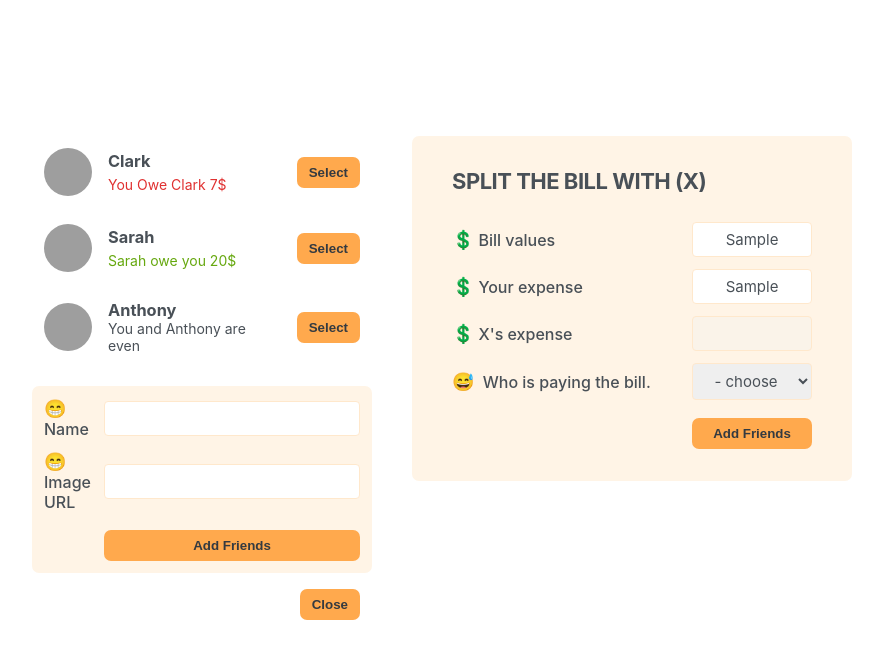
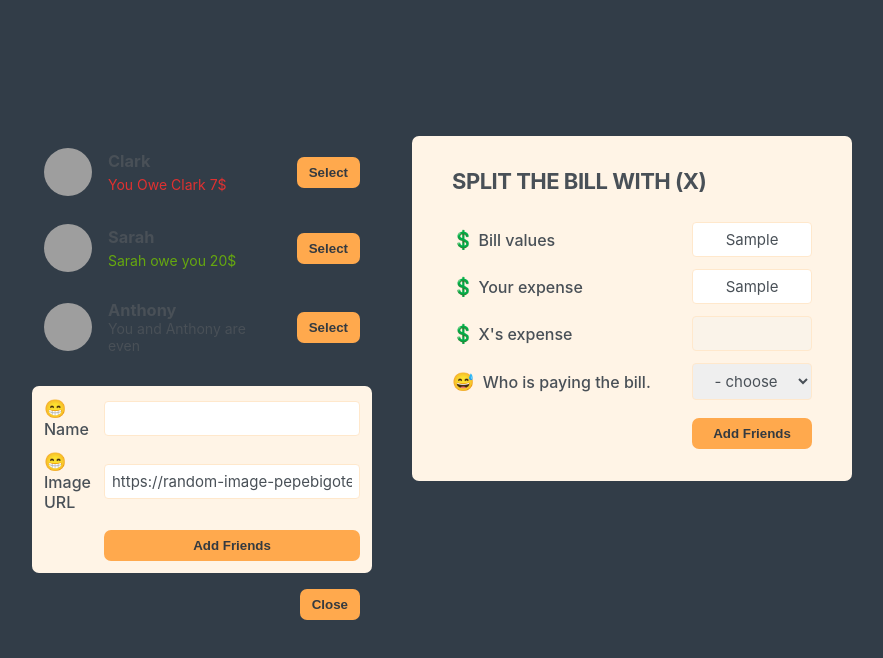
Before and after one commit to psn-react/eat-n-split, a React (Create React App) app: page / in a window 1280 px wide. Both pictures are taken after typing "Sample", "Sample" into the empty fields and a click on the button "Add Friend". Shown: the top 658 px of the page, without its empty margins (198-1081 px from the left). Built offline with nearby package versions, Linux system fonts and the light colour scheme; grey boxes are pictures that could not be loaded.

Commit message:
U-7 51:20 mins

```diff
--- a/src/App.js
+++ b/src/App.js
@@ -30,22 +30,27 @@ function Button({ children, onClick }) {
 }
 
 export default function App() {
+
+  const [friends, setFriends ]= useState(initialFriends);
   const [toggleList, setToggleList] = useState(false);
 
+
+
   function handleToggleShowFriend() {
-    setToggleList((toggle) => !toggle);
+    setToggleList((toggle) => !toggle)
+  }
+
+  function handleAddFriend (newFriend){
+    setFriends(friends => [...friends,newFriend]);
+    setToggleList(false)
   }
 
   return (
     <div className="app">
       <div className="sidebar">
-        <Friends />
-        {toggleList && <AddFriendForm />}
-        {/* {toggleList ? (
-          <Button>Close</Button>
-        ) : (
-          <Button onClick={handleToggleShowFriend}>Add Friend</Button>
-        )} */}
+        <Friends friends={friends}/>
+        {toggleList && <AddFriendForm onAddFriend={handleAddFriend} />}
+
         <Button onClick={handleToggleShowFriend}>
           {toggleList ? "Close" : "Add Friend"}
         </Button>
@@ -56,8 +61,7 @@ export default function App() {
   );
 }
 
-function Friends() {
-  const friends = initialFriends;
+function Friends({friends}) {
 
   return (
     <ul>
@@ -95,13 +99,36 @@ function Friend({ friend }) {
   );
 }
 
-function AddFriendForm() {
+function AddFriendForm({onAddFriend}) {
+  const [name, setName] = useState("");
+  const [image, setImage] = useState("https://random-image-pepebigotes.vercel.app/api/random-image");
+
+  function handleSubmit(e){
+    e.preventDefault();
+
+    if(!name || !image) return;
+
+    const id = crypto.randomUUID();
+    const newFriend = {
+      name,
+      image: `${image}?=${id}`,
+      balance:0,
+    }
+
+    onAddFriend(newFriend);
+
+    setName('');
+    setImage('https://random-image-pepebigotes.vercel.app/api/random-image');
+
+  }
+
   return (
-    <form className="form-add-friend">
+    <form className="form-add-friend" onSubmit={handleSubmit}>
       <label>&#128513; Name</label>
-      <input type="text" />
+      <input type="text" value={name} onChange={(e) => setName(e.target.value)}/>
+
       <label> &#128513; Image URL</label>
-      <input type="text" />
+      <input type="text" value={image} onChange={e => setImage(e.target.value)}/>
 
       <Button>Add Friends</Button>
     </form>
--- a/src/index.css
+++ b/src/index.css
@@ -18,6 +18,7 @@ html {
 }
 
 body {
+  background-color: #0d1b27d8;
   height: 100vh;
   color: #495057;
   display: flex;
```
